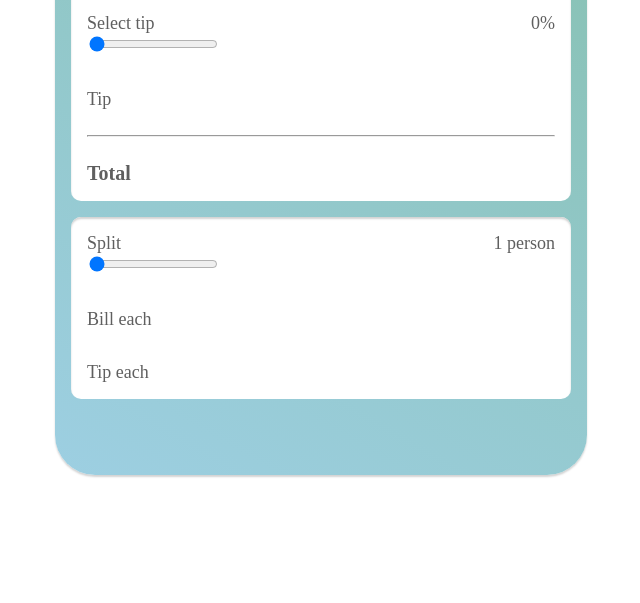
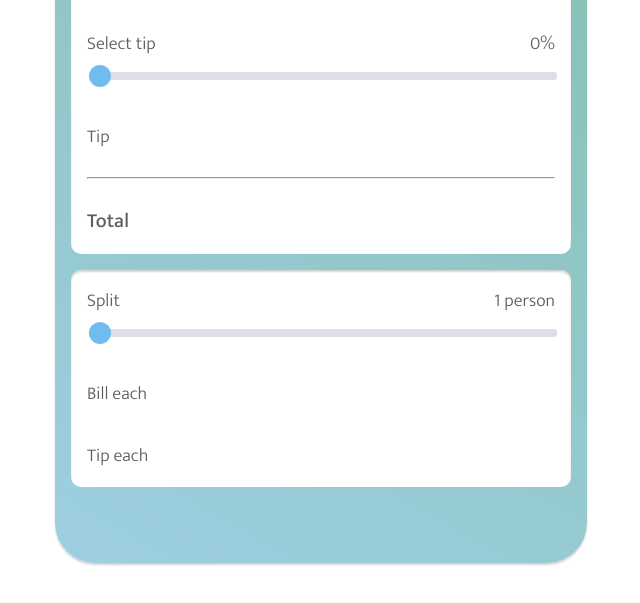
Before and after one commit to ViniciusOMattos/JS-Short-Project-Courses, a plain HTML site: page Tip Calculator/index.html in a window 1280 px wide. Shown: the part 185-788 px from the top of the page, without its empty margins (319-959 px from the left). Drawn offline with Linux system fonts and the light colour scheme.

Commit message:
css + inputEvents

```diff
--- a/Tip Calculator/index.html
+++ b/Tip Calculator/index.html
@@ -5,12 +5,15 @@
     <meta charset="UTF-8">
     <meta http-equiv="X-UA-Compatible" content="IE=edge">
     <meta name="viewport" content="width=device-width, initial-scale=1.0">
+    <link rel="preconnect" href="https://fonts.googleapis.com">
+    <link rel="preconnect" href="https://fonts.gstatic.com" crossorigin>
+    <link href="https://fonts.googleapis.com/css2?family=Mukta:wght@300;500;700&display=swap" rel="stylesheet">
     <link rel="stylesheet" href="styles.css">
     <title>Tip Calc</title>
 </head>
 
 <body>
-    <main>
+    <main id="container">
         <h1>Tip Calculator</h1>
 
         <section>
@@ -24,7 +27,7 @@
                     <label for="tipInput">Select tip</label>
                     <span id="tipPercent">0%</span>
                 </div>
-                <input type="range" value="0" id="tipInput">
+                <input type="range" value="0" id="tipInput" class="range">
             </div>
 
             <div class="space-between">
@@ -47,7 +50,7 @@
                     <label for="splitInput">Split</label>
                     <span id="splitValue">1 person</span>
                 </div>
-                <input type="range" min="1" max="10" value="1" id="splitInput">
+                <input type="range" min="1" max="10" value="1" id="splitInput" class="range">
             </div>
 
             <div class="space-between">
@@ -61,5 +64,18 @@
             </div>
         </section>
     </main>
+
+    <script>
+        function update () {
+            let bill = document.getElementById("yourBill").value;
+            let tipPercent = document.getElementById("tipInput").value;
+            let split = document.getElementById("splitInput").value;
+            console.log(bill, tipPercent, split);
+        }
+
+        let container = document.getElementById('container')
+        container.addEventListener('input', update)
+    </script>
+
 </body>
 </html>
--- a/Tip Calculator/styles.css
+++ b/Tip Calculator/styles.css
@@ -1,6 +1,8 @@
 html{
     font-size: 10px;
     color: #5f5f5f;
+    font-family: 'Mukta', sans-serif;
+    font-weight: 300;
 }
 
 main {
@@ -62,3 +64,35 @@ input[type="number"] {
     font-size: 2rem;
     font-weight: bolder;
 }
+
+.range {
+    -webkit-appearance: none;
+    width: 100%;
+    height: 8px;
+    background: #dedee6;
+    margin-top: 1.3rem;
+    border-radius: 0.3rem;
+    outline-color: #71bcee;
+}
+
+.range::-webkit-slider-thumb {
+    -webkit-appearance: none;
+    width:  2.2rem;
+    height: 2.2rem;
+    border-radius: 50%;
+    background: #71bcee;
+    cursor: pointer;
+}
+
+.range::-moz-range-thumb {
+    width:  2.2rem;
+    height: 2.2rem;
+    border-radius: 50%;
+    background: #71bcee;
+    cursor: pointer;
+    border: none;
+}
+
+.range::-moz-focus-outer {
+    border: 0;
+}
```
